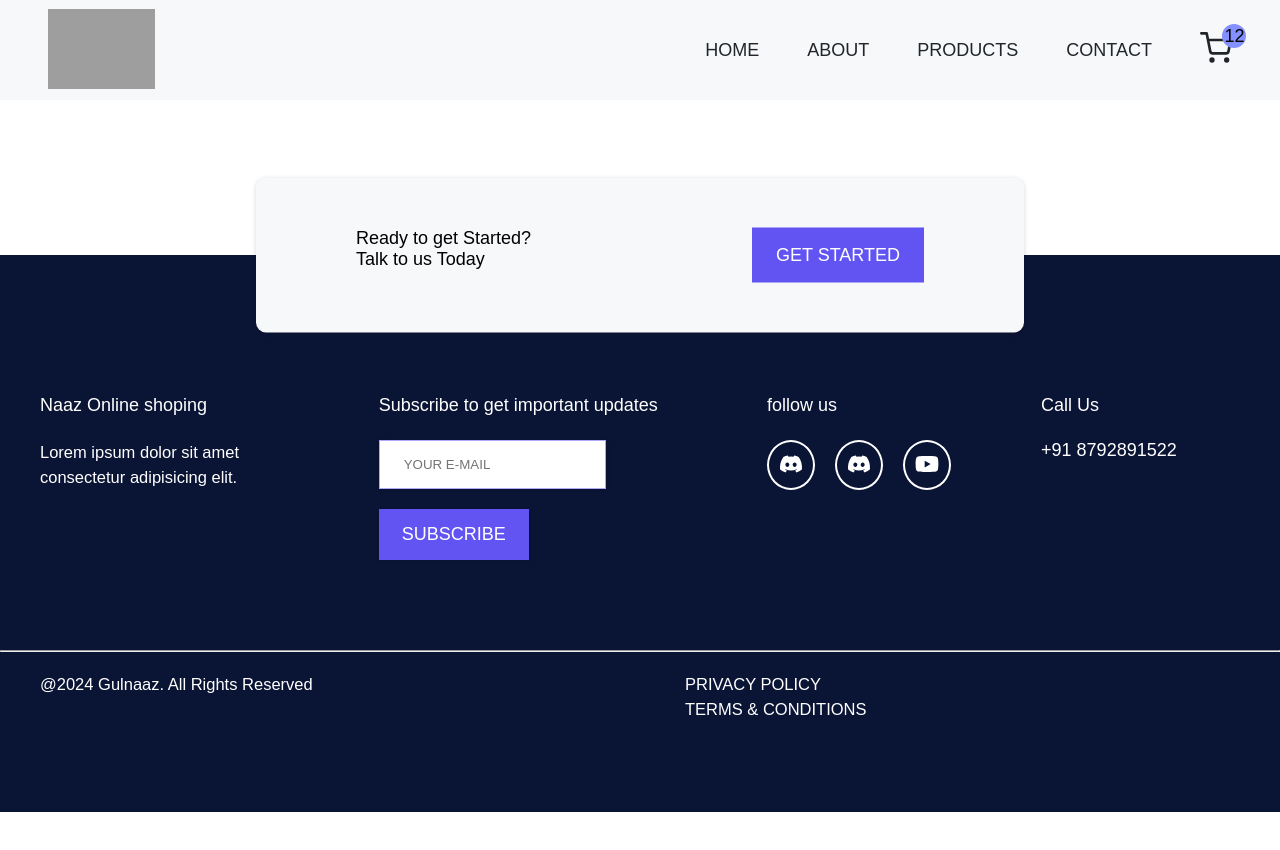
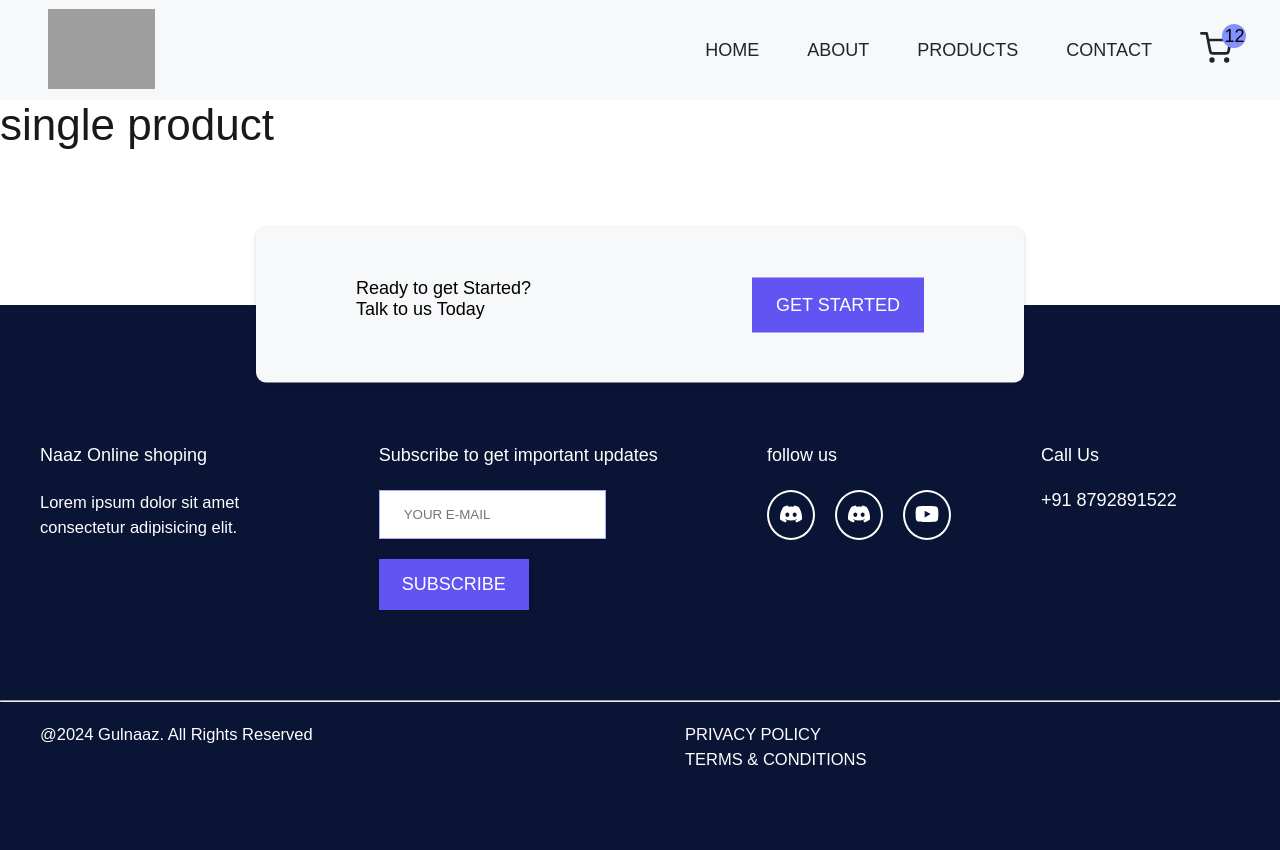
Before and after one commit to Gulnaaz-Nasrin/naazreact-ecom, a React (Create React App) app: page /singleproduct/1 in a window 1280 px wide. Shown: the top 850 px of the page. Before the commit the page ends 812 px from the top, so only its background shows below. Built offline with nearby package versions, Linux system fonts and the light colour scheme; no server answers; grey boxes are pictures that could not be loaded.

Commit message:
added feature product section with state and hooks

```diff
--- a/src/about.jsx
+++ b/src/about.jsx
@@ -1,12 +1,15 @@
 import React from 'react'
 import HeroSection from './components/heroSection';
+import { useProductContext } from './context/productContext';
 
 function About() {
+  const { myName } = useProductContext();
   const data = {
     text: "The Wow Factor"
   }
   return (
     <React.Fragment>
+      {myName}
       <HeroSection myText={data} />
     </React.Fragment>
   )
--- /dev/null
+++ b/src/components/fProduct.jsx
@@ -0,0 +1,26 @@
+import React from "react";
+import { NavLink } from "react-router-dom";
+import { FormatPrice } from "../helper/formatPrice";
+
+const Fproduct = (curElem) => {
+  const { id, name, image, price, category } = curElem;
+  return (
+    <NavLink to={`/singleproduct/${id}`}>
+      <div className="card">
+        <figure>
+          <img src={image} alt={name} />
+          <figcaption className="caption">{category}</figcaption>
+        </figure>
+
+        <div className="card-data">
+          <div className="card-data-flex">
+            <h3>{name}</h3>
+            <p className="card-data--price">{FormatPrice({ price })}</p>
+          </div>
+        </div>
+      </div>
+    </NavLink>
+  );
+};
+
+export default Fproduct;
--- /dev/null
+++ b/src/components/featureProduct.jsx
@@ -0,0 +1,129 @@
+import React from 'react';
+import { useProductContext } from '../context/productContext';
+import styled from 'styled-components';
+import Fproduct from './fProduct';
+
+const FeatureProduct = () => {
+  const { isLoading, featureProducts } = useProductContext();
+  if (isLoading) {
+    return <div>......loading</div>
+  }
+  return (
+    <React.Fragment>
+      <Wrapper className="section">
+        <div className="container">
+          <div className="intro-data">Check Now!</div>
+          <div className="common-heading">Our Feature Services</div>
+          <div className="grid grid-three-column">
+            {featureProducts.map((curElem) => {
+              return <Fproduct key={curElem.id} {...curElem} />;
+            })}
+          </div>
+        </div>
+      </Wrapper>
+
+    </React.Fragment>
+  )
+}
+
+
+const Wrapper = styled.section`
+  padding: 9rem 0;
+  background-color: ${({ theme }) => theme.colors.bg};
+
+  .container {
+    max-width: 120rem;
+  }
+
+  figure {
+    width: auto;
+    display: flex;
+    justify-content: center;
+    align-items: center;
+    position: relative;
+    overflow: hidden;
+    transition: all 0.5s linear;
+    &::after {
+      content: "";
+      position: absolute;
+      top: 0;
+      left: 0;
+      width: 0%;
+      height: 100%;
+      background-color: rgba(0, 0, 0, 0.5);
+      transition: all 0.2s linear;
+      cursor: pointer;
+    }
+    &:hover::after {
+      width: 100%;
+    }
+    &:hover img {
+      transform: scale(1.2);
+    }
+    img {
+      max-width: 90%;
+      margin-top: 1.5rem;
+      height: 20rem;
+      transition: all 0.2s linear;
+    }
+
+    .caption {
+      position: absolute;
+      top: 15%;
+      right: 10%;
+      text-transform: uppercase;
+      background-color: ${({ theme }) => theme.colors.bg};
+      color: ${({ theme }) => theme.colors.helper};
+      padding: 0.8rem 2rem;
+      font-size: 1.2rem;
+      border-radius: 2rem;
+    }
+  }
+
+  .card {
+    background-color: #fff;
+    border-radius: 1rem;
+
+    .card-data {
+      padding: 0 2rem;
+    }
+
+    .card-data-flex {
+      margin: 2rem 0;
+      display: flex;
+      justify-content: space-between;
+      align-items: center;
+    }
+
+    h3 {
+      color: ${({ theme }) => theme.colors.text};
+      text-transform: capitalize;
+    }
+
+    .card-data--price {
+      color: ${({ theme }) => theme.colors.helper};
+    }
+
+    .btn {
+      margin: 2rem auto;
+      background-color: rgb(0 0 0 / 0%);
+      border: 0.1rem solid rgb(98 84 243);
+      display: flex;
+      justify-content: center;
+      align-items: center;
+
+      &:hover {
+        background-color: rgb(98 84 243);
+      }
+
+      &:hover a {
+        color: #fff;
+      }
+      a {
+        color: rgb(98 84 243);
+        font-size: 1.4rem;
+      }
+    }
+  }
+`;
+export default FeatureProduct;
--- a/src/components/heroSection.jsx
+++ b/src/components/heroSection.jsx
@@ -35,7 +35,7 @@ const HeroSection = ({ myText }) => {
                         </div>
                     </div>
                 </div>
-            </Wrapper>;
+            </Wrapper>
         </React.Fragment>
     )
 }
--- /dev/null
+++ b/src/context/productContext.js
@@ -0,0 +1,52 @@
+// create a context - this is parent and consumer comes under this.
+// Provider - it's working like a delivery boy
+// consumer => useContext Hook - to simplify the lenghty process of consumer we use useContextHook.
+import { createContext, useContext, useEffect, useReducer } from "react";
+import axios from "axios";
+import reducer from "../reducer/productReducer";
+
+const AppContext = createContext();
+//here we have to create a global store which contains more components pages as its child elements.
+//here {children} props is working for App component.
+
+const API = "https://api.pujakaitem.com/api/products";
+
+const initialState = {
+    isLoading: false,
+    isError: false,
+    products: [],
+    featureProducts: [],
+}
+
+const AppProvider = ({ children }) => {
+    const [state, dispatch] = useReducer(reducer, initialState);
+    const getProducts = async (url) => {
+        dispatch({ type: "SET_LOADING" });
+        try {
+            const response = await axios.get(url);
+            const products = response?.data;
+            //have to store data of the api into state through dispatch method  so that we can use it globally.
+            //payload - it defines which things are required to do the perticular task.
+            dispatch({ type: "SET_API_DATA", payload: products });
+        } catch (error) {
+            dispatch({ type: "API_ERROR" })
+        }
+
+    }
+    useEffect(() => {
+        getProducts(API);
+    }, []);
+
+    return (
+        //here ... is spread operator and it can contains all the values.
+        <AppContext.Provider value={{ ...state }} >
+            {children}
+        </AppContext.Provider>
+    )
+
+};
+//custom hooks
+const useProductContext = () => {
+    return useContext(AppContext);
+}
+export { AppProvider, AppContext, useProductContext };
--- /dev/null
+++ b/src/helper/formatPrice.js
@@ -0,0 +1,7 @@
+export const FormatPrice = ({ price }) => {
+    return Intl.NumberFormat("en-IN", {
+        style: "currency",
+        currency: "INR",
+        maximumFractionDigits: 2,
+    }).format(price / 100);
+}
--- a/src/home.jsx
+++ b/src/home.jsx
@@ -2,6 +2,7 @@ import React from 'react'
 import HeroSection from './components/heroSection';
 import Services from './components/services';
 import Trusted from './components/trusted';
+import FeatureProducts from './components/featureProduct';
 
 const Home = () => {
     const data = {
@@ -10,6 +11,7 @@ const Home = () => {
     return (
         <React.Fragment>
             <HeroSection myText={data} />
+            <FeatureProducts />
             <Services />
             <Trusted />
         </React.Fragment>
--- a/src/index.js
+++ b/src/index.js
@@ -3,10 +3,15 @@ import ReactDOM from "react-dom/client";
 import "./index.css";
 import App from "./App";
 import reportWebVitals from "./reportWebVitals";
+import { AppProvider } from "./context/productContext";
 
 const root = ReactDOM.createRoot(document.getElementById("root"));
-
-root.render(<App />);
+//Here we wrapped App component inside AppProvider, so that app will work like a children of AppProvider.
+root.render(
+    <AppProvider>
+        <App />
+    </AppProvider>
+);
 
 // If you want to start measuring performance in your app, pass a function
 // to log results (for example: reportWebVitals(console.log))
--- /dev/null
+++ b/src/reducer/productReducer.js
@@ -0,0 +1,29 @@
+const productReducer = (state, action) => {
+    switch (action.type) {
+        case "SET_LOADING":
+            return {
+                ...state,
+                isLoading: true,
+            };
+        case "SET_API_DATA":
+            const featureData = action.payload.filter((curElement) => {
+                return curElement.featured === true;
+            });
+            return {
+                ...state,
+                isLoading: false,
+                products: action.payload,
+                featureProducts: featureData,
+            }
+        case "API_ERROR":
+            return {
+                ...state,
+                isLoading: false,
+                isError: true,
+            }
+        default:
+            return state;
+    }
+};
+
+export default productReducer;
--- a/src/singleProduct.jsx
+++ b/src/singleProduct.jsx
@@ -1,7 +1,11 @@
 import styled from "styled-components";
 
 const SingleProduct = () => {
-  return <Wrapper></Wrapper>;
+  return <Wrapper>
+    <h2>
+      single product
+    </h2>
+  </Wrapper>;
 };
 
 const Wrapper = styled.section`
```
